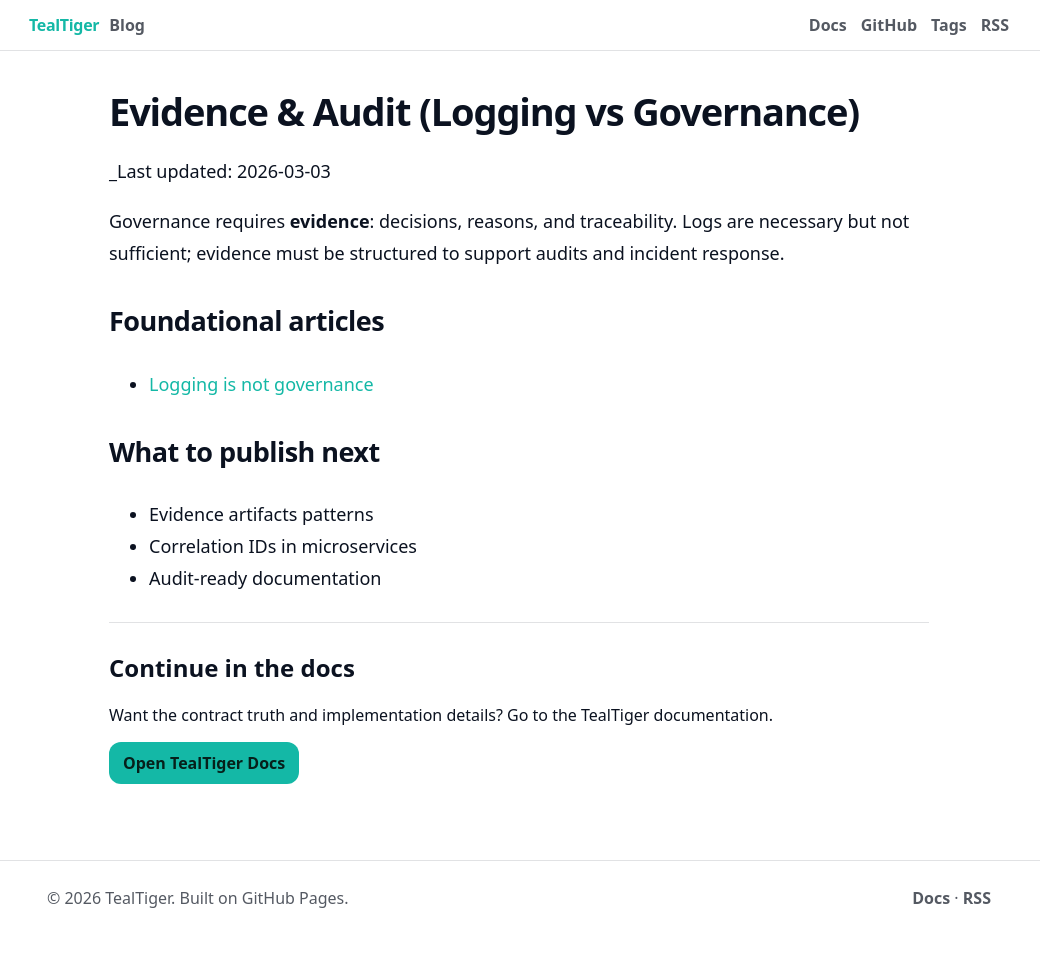
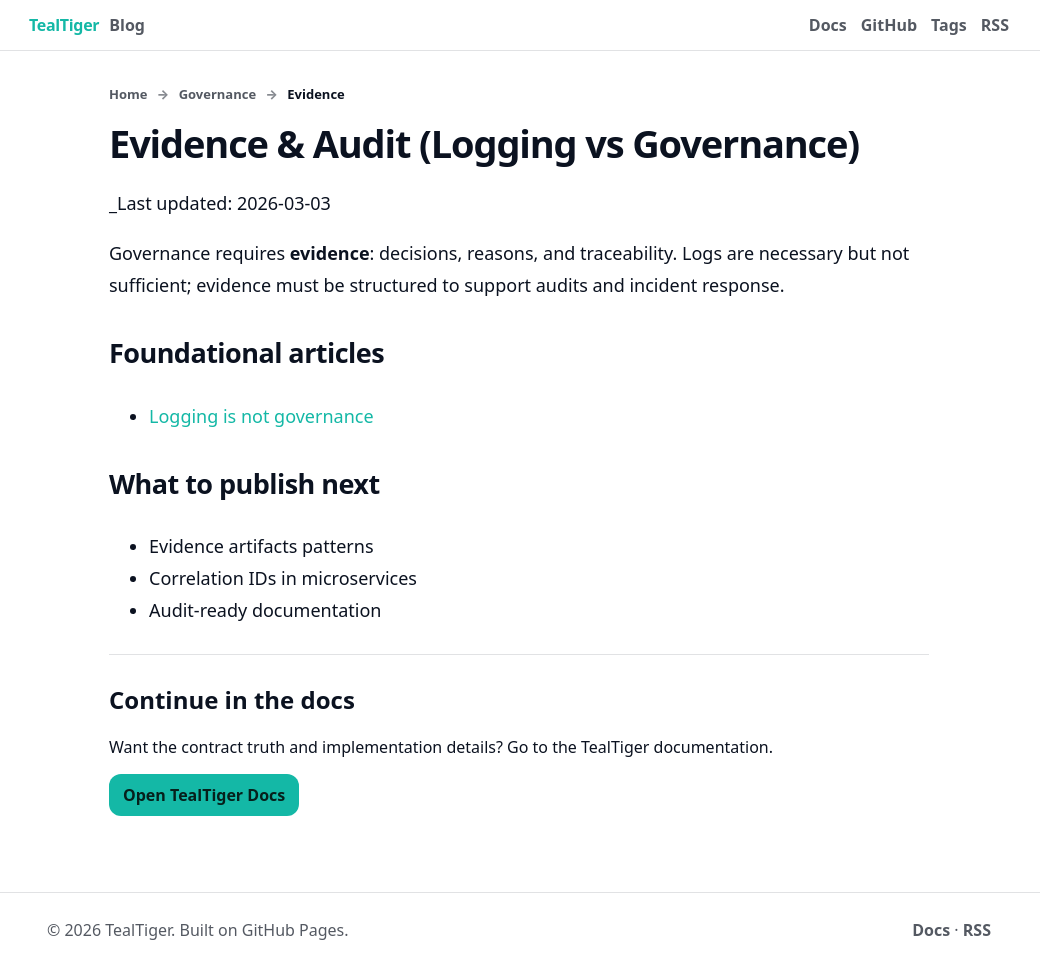
Before and after one commit to agentguard-ai/TealTiger-Blogs, a Jekyll site: the page built from governance/evidence.md, in a window 1280 px wide and 967 px high. Shown: the whole window, without its empty margins (121-1161 px from the left). Built offline with Jekyll 4.4.1, drawn with Linux system fonts in a browser that asks for light colours.

Commit message:
Update evidence.md

```diff
--- a/governance/evidence.md
+++ b/governance/evidence.md
@@ -2,6 +2,13 @@
 layout: page
 title: "Evidence & Audit (Logging vs Governance)"
 permalink: /governance/evidence.html
+breadcrumbs:
+  - title: Home
+    url: /
+  - title: Governance
+    url: /governance/
+  - title: Evidence
+    url: /governance/evidence.html
 ---
 
 _Last updated: 2026-03-03
```
